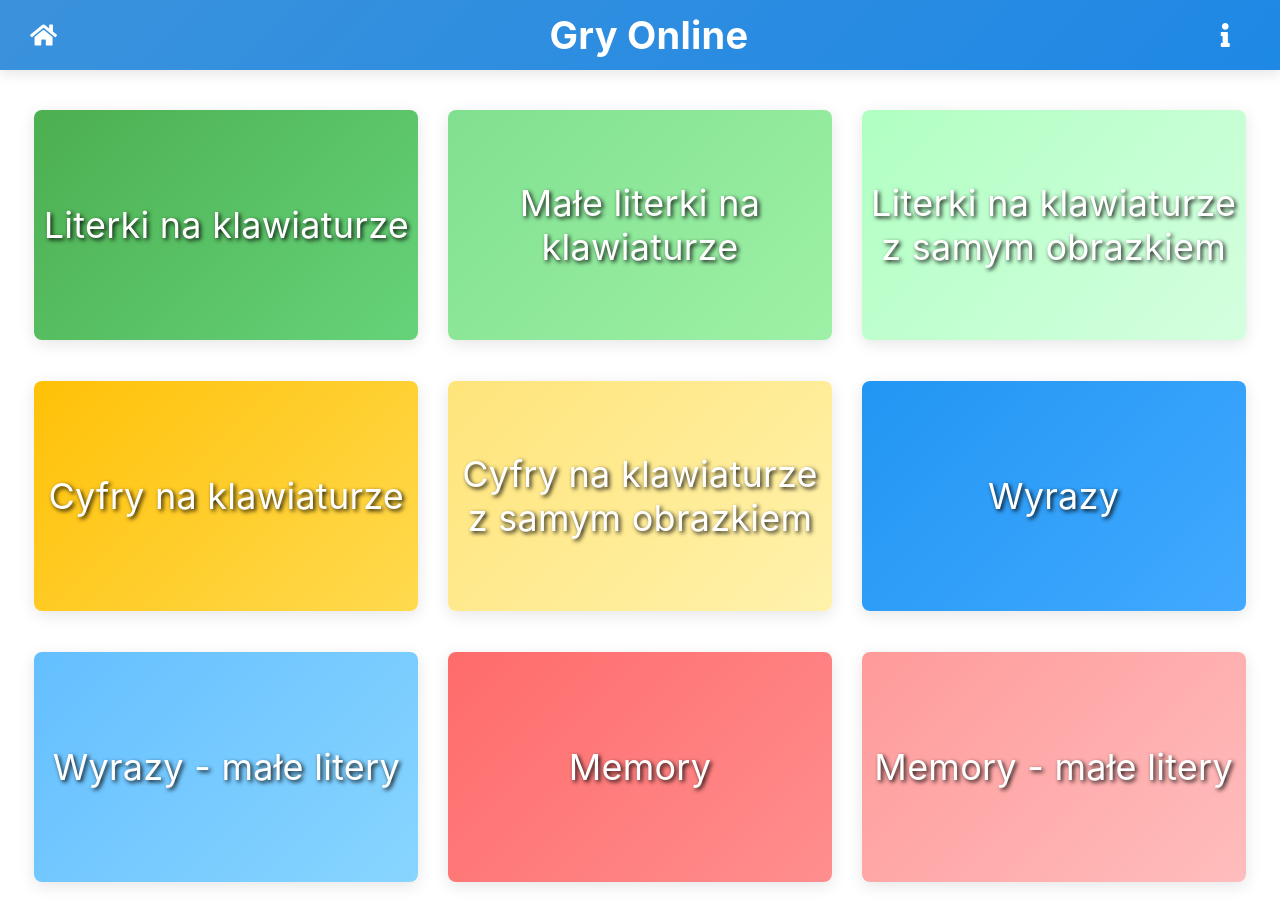
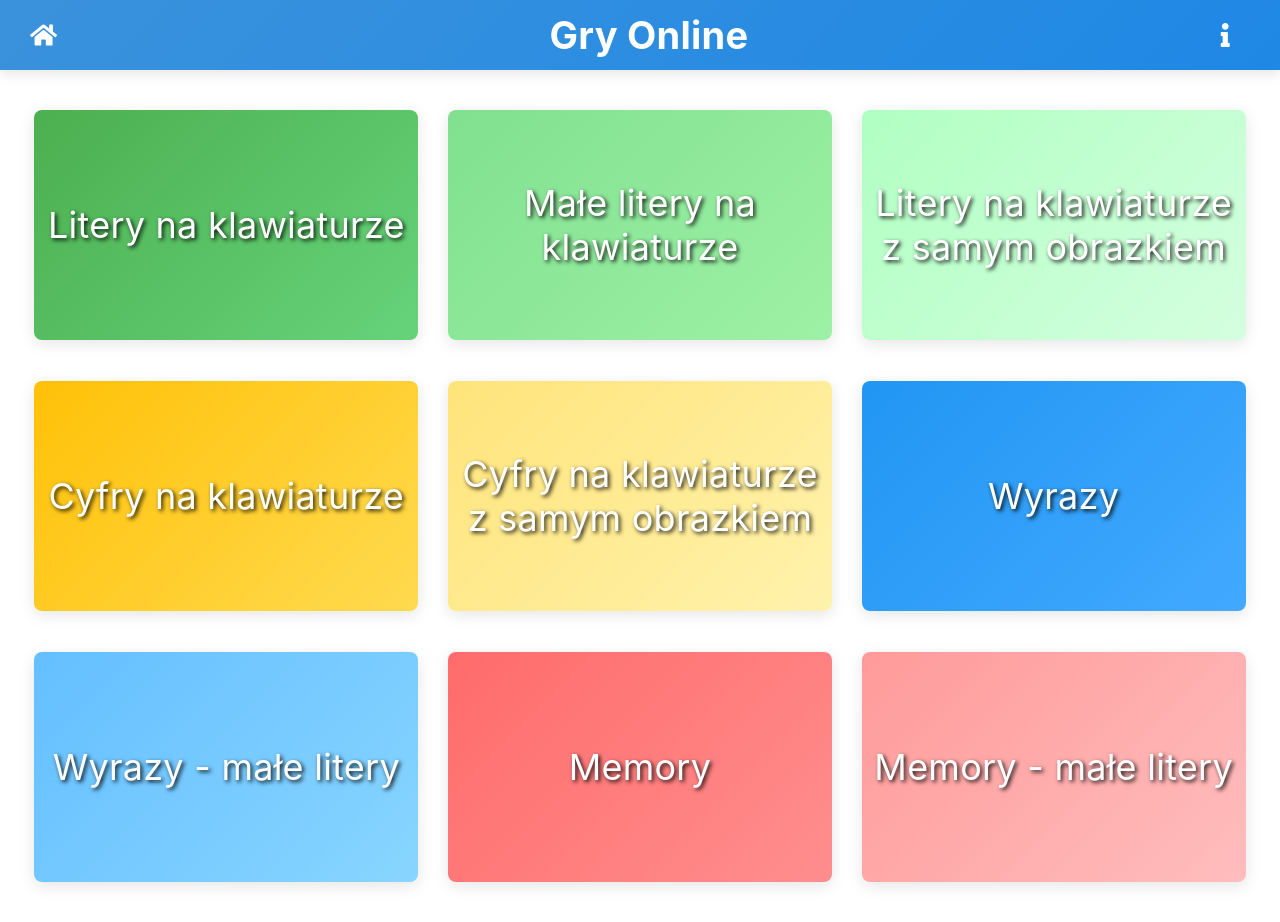
Before and after one commit to Patresss/Gry-Online, an Angular app: page / in a window 1280 px wide. Built offline with nearby package versions, Linux system fonts and the light colour scheme.

Commit message:
Rename games

```diff
--- a/src/app/app.module.ts
+++ b/src/app/app.module.ts
@@ -34,26 +34,26 @@ const routes: Routes = [
     }
   },
   {
-    path: 'literki-na-klawiaturze',
+    path: 'litery-na-klawiaturze',
     component: SingleLetterGameComponent,
 
     data: {
-      title: 'Literki na klawiaturze'
+      title: 'Litery na klawiaturze'
     }
   },
   {
-    path: 'male-literki-na-klawiaturze',
+    path: 'male-litery-na-klawiaturze',
     component: SingleSmallLetterGameComponent,
     data: {
-      title: 'Małe literki na klawiaturze'
+      title: 'Małe litery na klawiaturze'
     }
   },
   {
-    path: 'literki-na-klawiaturze-z-samym-obrazkiem',
+    path: 'litery-na-klawiaturze-z-samym-obrazkiem',
     component: SingleLetterHideLetterGameComponent,
 
     data: {
-      title: 'Literki na klawiaturze z samym obrazkiem'
+      title: 'Litery na klawiaturze z samym obrazkiem'
     }
   },
   {
--- a/src/app/games/game.component.css
+++ b/src/app/games/game.component.css
@@ -1,6 +1,6 @@
 .game-window {
   background-color: #e3faff;
-  min-height: calc(100vh - 60px); /* 60px bo navbar*/
+  min-height: calc(100vh - 80px); /* 80px bo navbar*/
   display: flex;
   flex-direction: column;
   align-items: center;
--- a/src/app/games/memory-game/memory-game.component.html
+++ b/src/app/games/memory-game/memory-game.component.html
@@ -10,7 +10,6 @@
       <div *ngFor="let card of rowCard" (click)="flipCard(card)" class="memory-card"
            [ngClass]="{'flipped': card.isFlipped || card.isHidden, 'hidden': card.isHidden}">
         <div class="card-face card-front">
-        <div class="card-face card-front">
           <div class="card-text">
             {{lowerCase ? card.imageName.toLowerCase() : card.imageName.toUpperCase()}}
           </div>
@@ -22,4 +21,3 @@
     </div>
   </div>
 </div>
-</div>
--- a/src/app/games/memory-game/memory-game.component.scss
+++ b/src/app/games/memory-game/memory-game.component.scss
@@ -20,7 +20,7 @@
   margin: 10px 10px 10px 10px;
   aspect-ratio: 1 / 1;
   height: calc((100vh - 140px - 80px) / 3);
-  perspective: 1000px; // dodane dla efektu 3D podczas obrotu
+  perspective: 1000px;
   cursor: pointer;
   transition: transform 0.3s;
 
@@ -51,8 +51,8 @@
   width: 100%;
   height: 100%;
   position: absolute;
-  backface-visibility: hidden; // ukrywa stronę karty, która jest zwrócona do tyłu
-  transition: transform 0.5s; // animacja obrotu
+  backface-visibility: hidden;
+  transition: transform 0.5s;
 
   &.card-front {
     transform: rotateY(-180deg);
@@ -68,19 +68,16 @@
     width: 100%;
     height: 100%;
     display: block;
-    //opacity: 40%;
-    z-index: 1; // aby obrazek był pod tekstem
+    z-index: 1;
   }
 }
-
-
 
 .card-text {
   opacity: 100%;
   position: absolute;
   top: 50%;
   left: 50%;
-  transform: translate(-50%, -100%);
+  transform: translate(-50%, -50%);
   font-size: calc((100vh - 140px) / 3 * 0.7);
   text-shadow: 0px 0px 20px rgba(0, 0, 0, 1.0);
   color: white;
--- a/src/app/main-page/main-page.component.html
+++ b/src/app/main-page/main-page.component.html
@@ -2,18 +2,18 @@
 
   <mat-grid-list cols="3" rowHeight="270px">
     <mat-grid-tile>
-      <a class="card-container letter mat-elevation-z4" matRipple routerLink="/literki-na-klawiaturze">
-        Literki na klawiaturze
+      <a class="card-container letter mat-elevation-z4" matRipple routerLink="/litery-na-klawiaturze">
+        Litery na klawiaturze
       </a>
     </mat-grid-tile>
     <mat-grid-tile>
-      <a class="card-container letter-small-letter mat-elevation-z4" matRipple routerLink="/male-literki-na-klawiaturze">
-        Małe literki na klawiaturze
+      <a class="card-container letter-small-letter mat-elevation-z4" matRipple routerLink="/male-litery-na-klawiaturze">
+        Małe litery na klawiaturze
       </a>
     </mat-grid-tile>
     <mat-grid-tile>
-      <a class="card-container letter-without-letter mat-elevation-z4" matRipple routerLink="/literki-na-klawiaturze-z-samym-obrazkiem">
-        Literki na klawiaturze z samym obrazkiem
+      <a class="card-container letter-without-letter mat-elevation-z4" matRipple routerLink="/litery-na-klawiaturze-z-samym-obrazkiem">
+        Litery na klawiaturze z samym obrazkiem
       </a>
     </mat-grid-tile>
     <mat-grid-tile>
```
Lines whose indentation alone changed are shown as unchanged.
